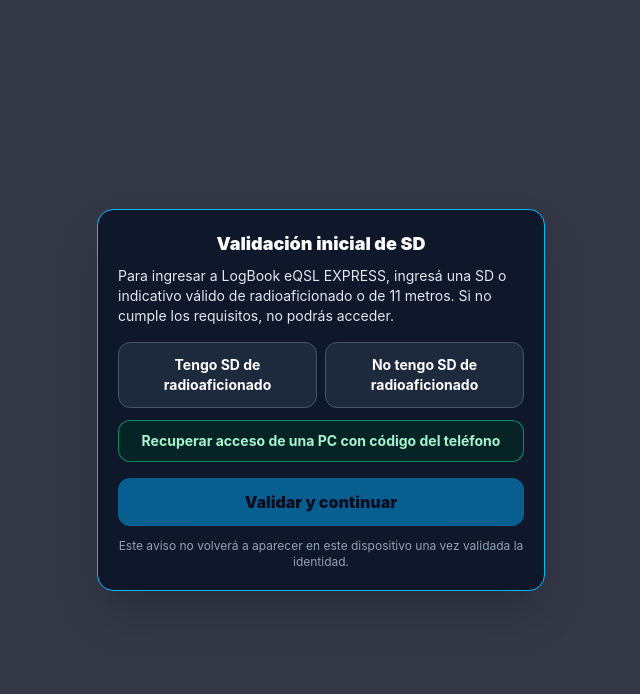
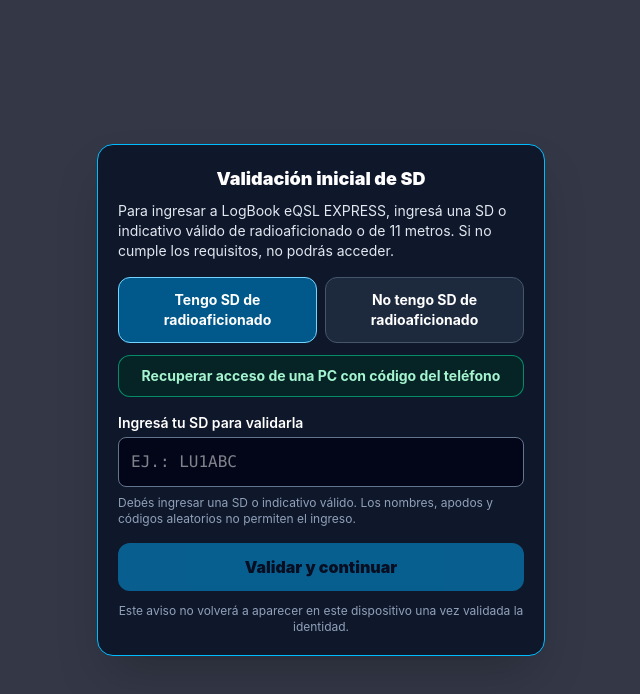
Before and after one commit to Dogonik1912/LOGBOOK-EQSL-EXPRESS-LU1TSB-, a React (Vite) app: page / in a window 1280 px wide. Shown: the top 694 px of the page, without its empty margins (319-959 px from the left). Built offline with nearby package versions, Linux system fonts and the light colour scheme; no server answers.

Commit message:
Show SD entry immediately for new users

```diff
--- a/src/components/InitialSdValidation.tsx
+++ b/src/components/InitialSdValidation.tsx
@@ -16,7 +16,8 @@ export const InitialSdValidation: React.FC<{ children: React.ReactNode }> = ({ c
   const [blocked, setBlocked] = useState(false);
   const [blockCheckFailed, setBlockCheckFailed] = useState(false);
   const [identityNotice, setIdentityNotice] = useState('');
-  const [helpChoice, setHelpChoice] = useState<'radio' | 'other' | null>(null);
+  // Mostrar directamente el campo SD y permitir continuar sin exigir un paso previo de selección.
+  const [helpChoice, setHelpChoice] = useState<'radio' | 'other' | null>('radio');
   const [recoveryMode, setRecoveryMode] = useState(false);
   const [recoveryCode, setRecoveryCode] = useState('');
   const [recoveryBusy, setRecoveryBusy] = useState(false);
```
